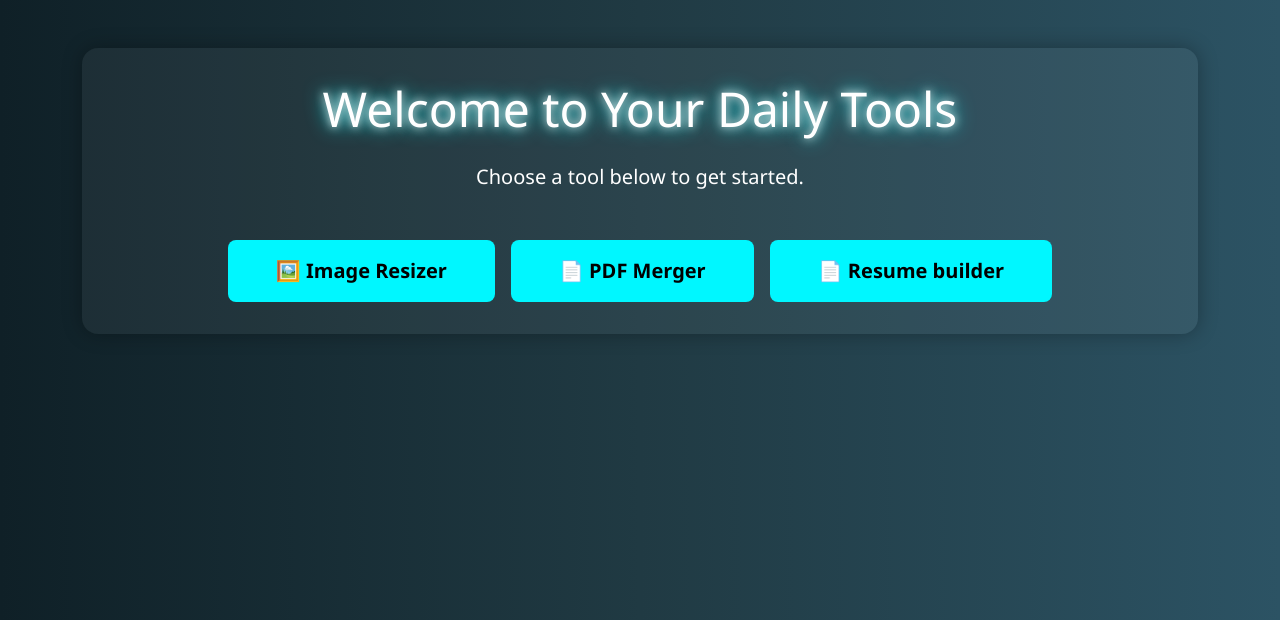
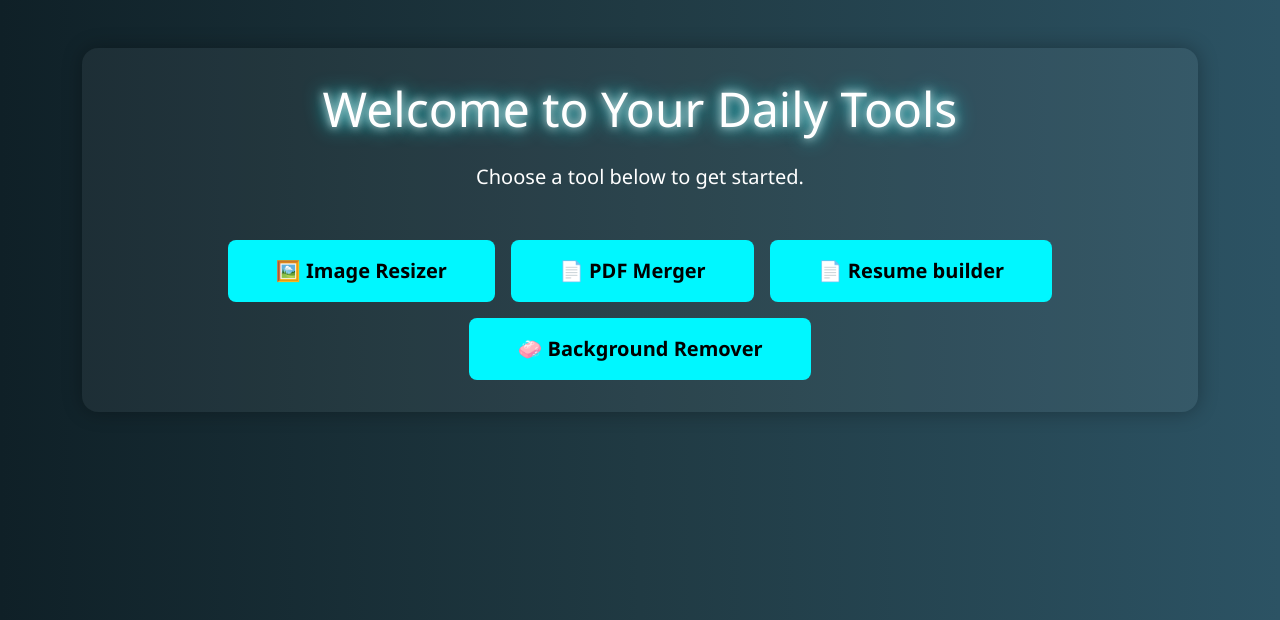
Before and after one commit to akhileshlabd/OnlineTools, a Flask app: page / in a window 1280 px wide. Shown: the top 620 px of the page. Run offline with Flask 3, Linux system fonts and the light colour scheme.

Commit message:
Update index.html

```diff
--- a/templates/index.html
+++ b/templates/index.html
@@ -51,6 +51,9 @@
         <a href="{{ url_for('resume_builder') }}" class="btn glow-button btn-lg px-5 py-3">
           📄 Resume builder
         </a>
+        <a href="{{ url_for('background_remover') }}" class="btn glow-button btn-lg px-5 py-3">
+          🧼 Background Remover
+        </a>
       </div>
     </div>
   </div>
```
